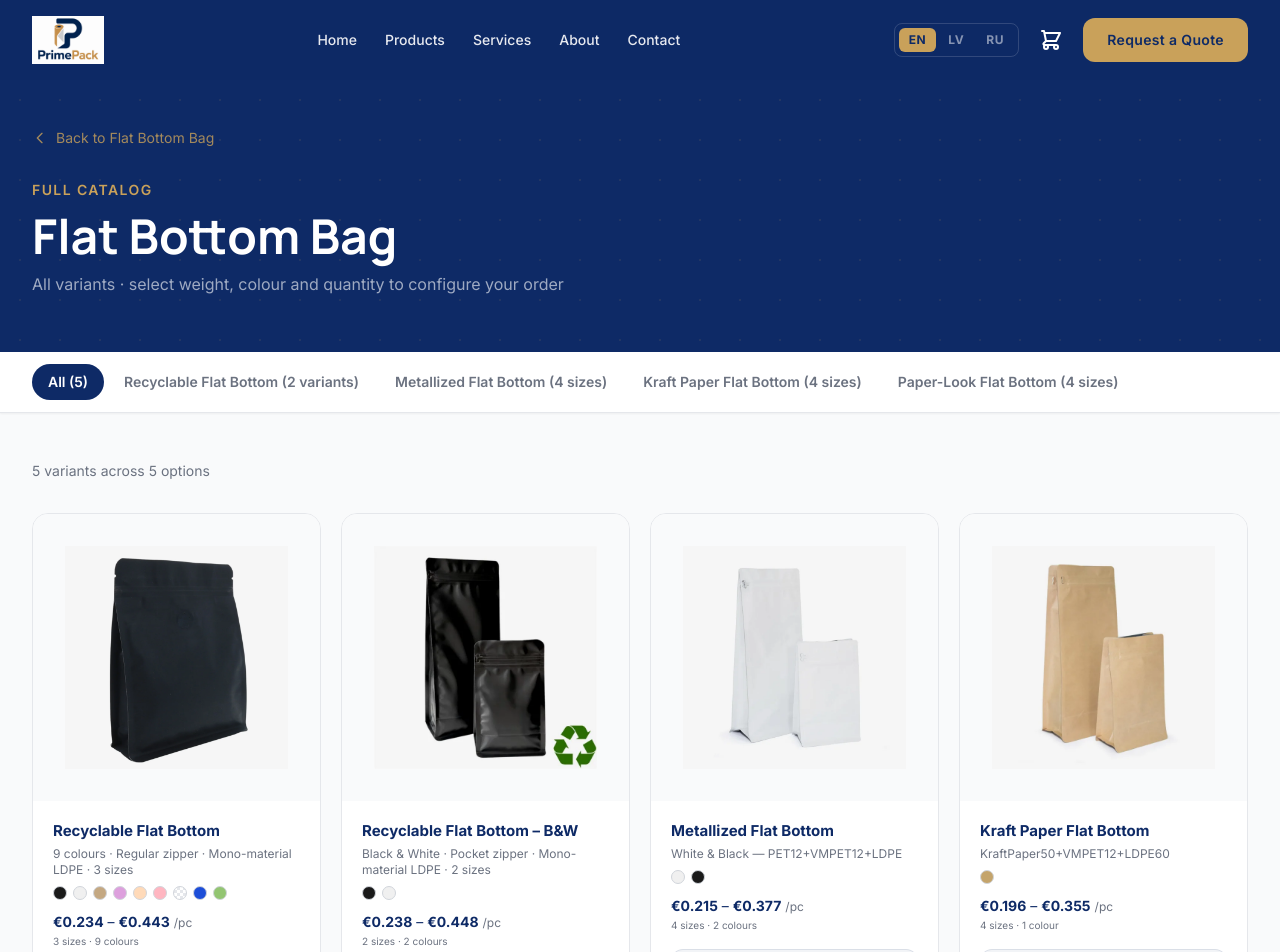
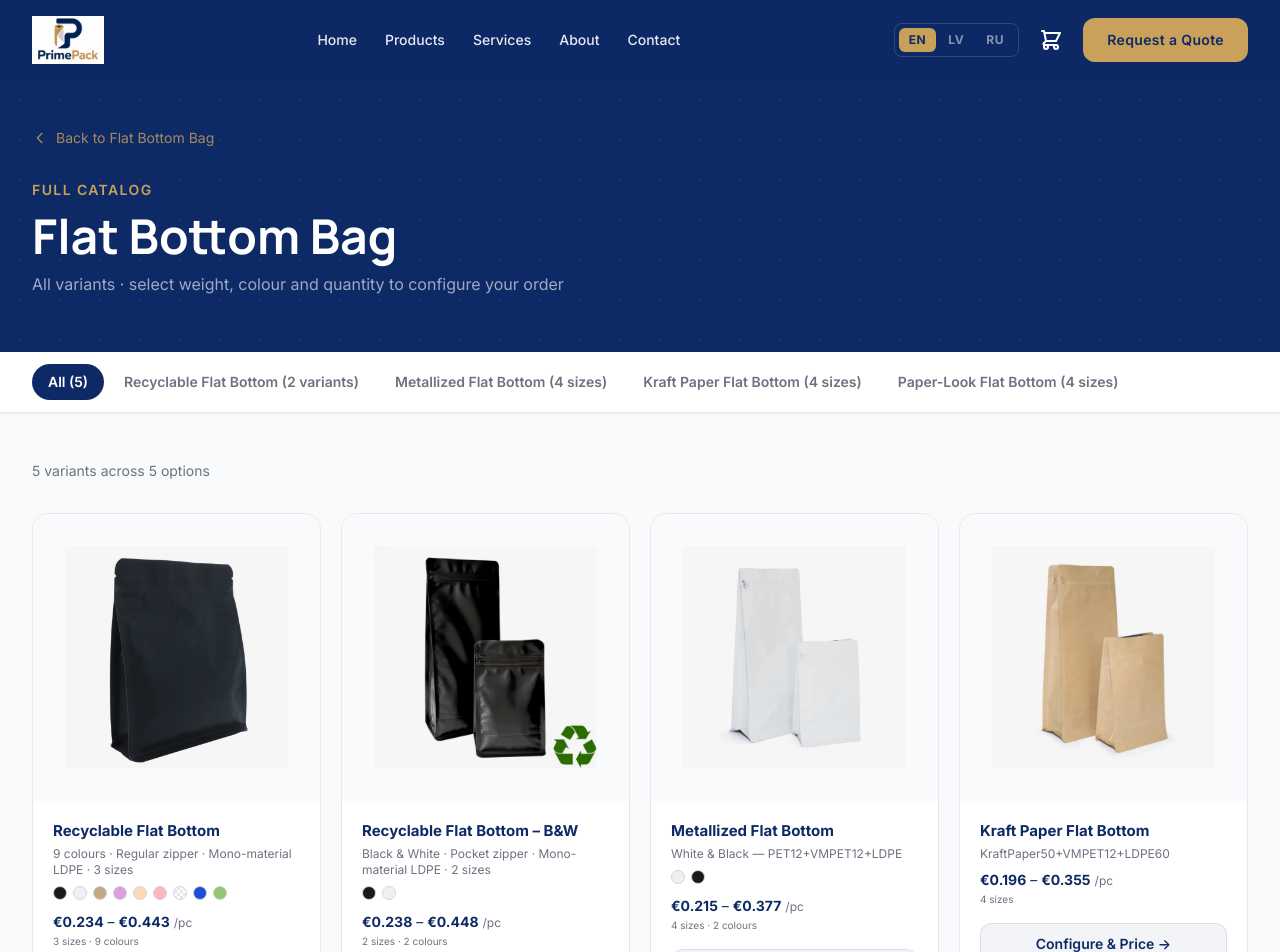
Before and after one commit to tresajoby/PrimePack, a Next.js app: page /products/flat-bottom-bag/catalog in a window 1280 px wide. Shown: the top 952 px of the page. Built offline with nearby package versions, Linux system fonts and the light colour scheme.

Commit message:
Hide colour selector and dots when variant has only one colour
Co-Authored-By: Claude Sonnet 4.6 <noreply@anthropic.com>

```diff
--- a/app/products/[slug]/catalog/CatalogClient.tsx
+++ b/app/products/[slug]/catalog/CatalogClient.tsx
@@ -154,7 +154,7 @@ function SkuCard({ variant, image, productSlug, open, onToggle }: {
         {variant.subtitle && <p className="text-[#6B7280] text-xs mb-2">{vn[variant.id]?.subtitle ?? variant.subtitle}</p>}
 
         {/* Color dot preview */}
-        {variant.colors && variant.colors.length > 0 && (
+        {variant.colors && variant.colors.length > 1 && (
           <div className="flex flex-wrap gap-1.5 mb-3">
             {variant.colors.slice(0, 10).map(col => (
               <div
@@ -186,7 +186,7 @@ function SkuCard({ variant, image, productSlug, open, onToggle }: {
           </p>
           <p className="text-[10px] text-[#6B7280] mt-0.5">
             {variant.weights.length} {variant.weights.length !== 1 ? c.sizePlural : c.sizeSingular}
-            {variant.colors ? ` · ${variant.colors.length} ${variant.colors.length !== 1 ? c.colourPlural : c.colourSingular}` : ""}
+            {variant.colors && variant.colors.length > 1 ? ` · ${variant.colors.length} ${c.colourPlural}` : ""}
           </p>
         </div>
 
@@ -302,7 +302,7 @@ function SkuCard({ variant, image, productSlug, open, onToggle }: {
             )}
 
             {/* Colour selection */}
-            {variant.colors && variant.colors.length > 0 && (
+            {variant.colors && variant.colors.length > 1 && (
               <div>
                 <p className="text-[11px] font-bold text-navy uppercase tracking-widest mb-2">
                   {c.colourLabel}
```
